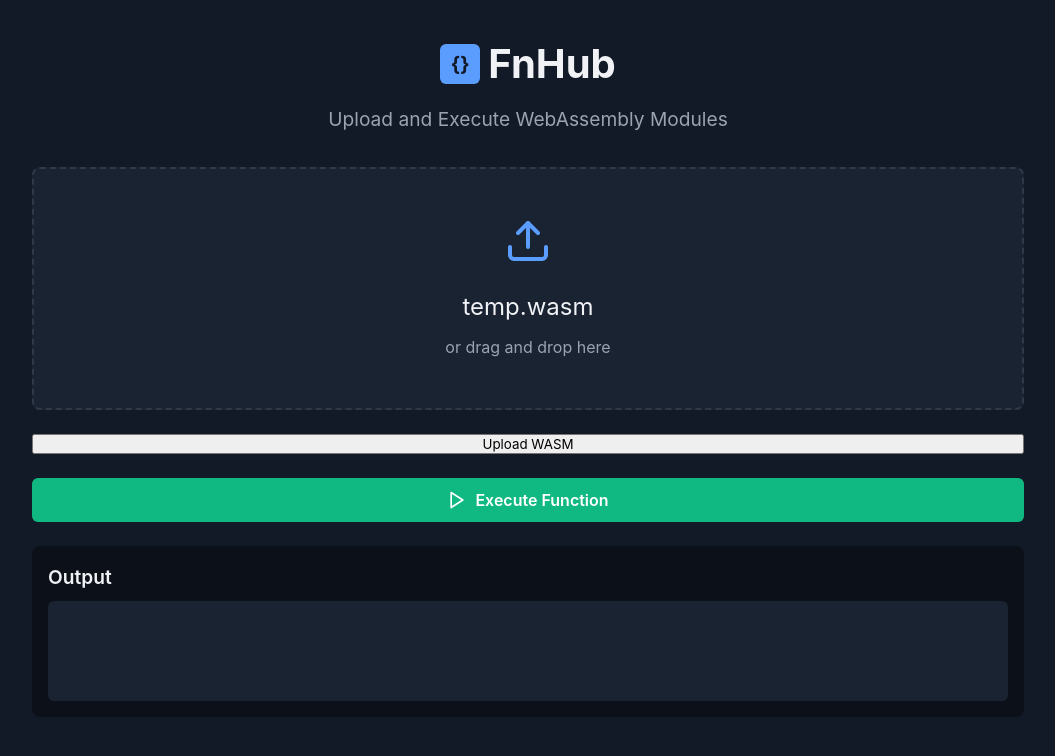
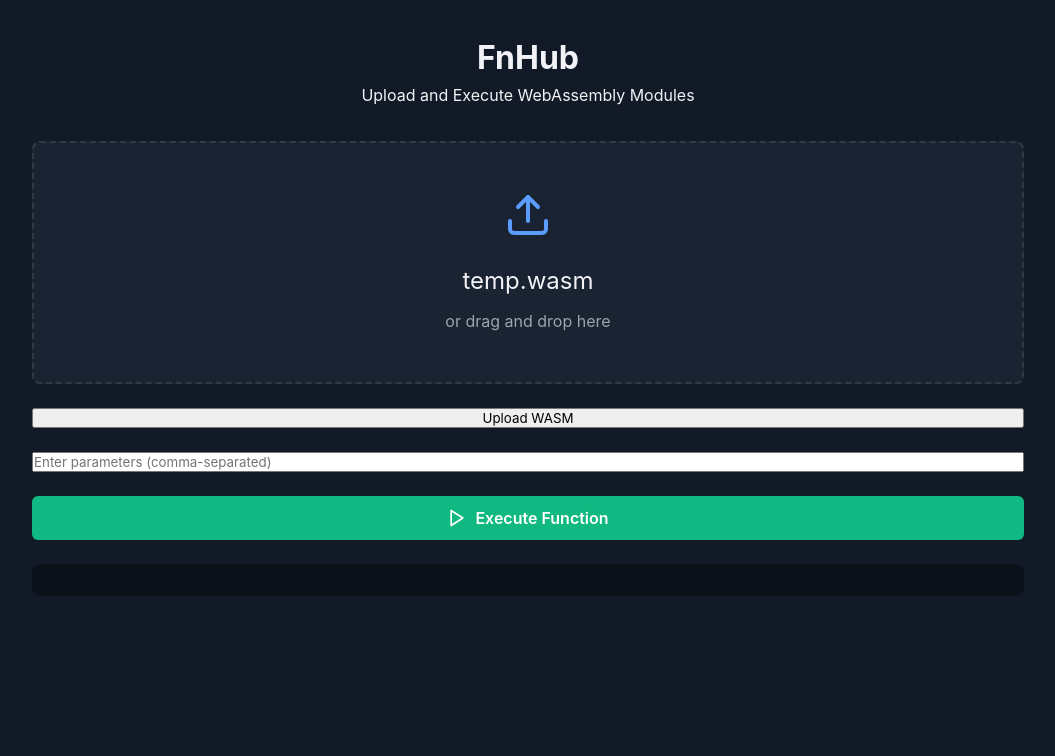
Before and after one commit to fnhub-io/fnhub-page, a React (Create React App) app: page / in a window 1280 px wide. Shown: the top 756 px of the page, without its empty margins (112-1167 px from the left). Built offline with nearby package versions, Linux system fonts and the light colour scheme.

Commit message:
new-frontend

```diff
--- a/src/App.js
+++ b/src/App.js
@@ -10,6 +10,7 @@ function App() {
   const [isExecuting, setIsExecuting] = useState(false);
   const fileInputRef = useRef(null);
   const dropZoneRef = useRef(null);
+  const [params, setParams] = useState("");
 
   const handleFileChange = (event) => {
     const selectedFile = event.target.files[0];
@@ -23,21 +24,17 @@ function App() {
 
   const handleDragOver = (event) => {
     event.preventDefault();
-    event.stopPropagation();
     dropZoneRef.current.classList.add("drag-over");
   };
 
   const handleDragLeave = (event) => {
     event.preventDefault();
-    event.stopPropagation();
     dropZoneRef.current.classList.remove("drag-over");
   };
 
   const handleDrop = (event) => {
     event.preventDefault();
-    event.stopPropagation();
     dropZoneRef.current.classList.remove("drag-over");
-
     const droppedFile = event.dataTransfer.files[0];
     if (droppedFile && droppedFile.name.endsWith(".wasm")) {
       setFile(droppedFile);
@@ -45,6 +42,10 @@ function App() {
       setOutput("");
       setIsError(false);
     }
+  };
+
+  const handleParamsChange = (event) => {
+    setParams(event.target.value);
   };
 
   const uploadWasm = async () => {
@@ -91,9 +92,12 @@ function App() {
       const response = await fetch("http://localhost:8080/execute", {
         method: "POST",
         headers: {
-          "Content-Type": "text/plain",
+          "Content-Type": "application/json",
         },
-        body: fileName, // Send just the filename
+        body: JSON.stringify({
+          fn_name: fileName,
+          params: params.split(",").map((p) => p.trim()),
+        }),
       });
 
       if (!response.ok) {
@@ -110,31 +114,21 @@ function App() {
     }
   };
 
-  const handleContainerClick = () => {
-    fileInputRef.current.click();
-  };
-
   return (
     <div className="app-container">
       <header className="app-header">
-        <div className="logo">
-          <div className="logo-icon">
-            <span className="code-bracket">{"{"}</span>
-            <span className="code-bracket">{"}"}</span>
-          </div>
-          <h1>FnHub</h1>
-        </div>
-        <p className="subtitle">Upload and Execute WebAssembly Modules</p>
+        <h1>FnHub</h1>
+        <p>Upload and Execute WebAssembly Modules</p>
       </header>
 
       <main className="app-main">
         <div
           className="upload-container"
           ref={dropZoneRef}
-          onClick={handleContainerClick}
           onDragOver={handleDragOver}
           onDragLeave={handleDragLeave}
           onDrop={handleDrop}
+          onClick={() => fileInputRef.current.click()}
         >
           <div className="upload-icon">
             <FiUpload size={48} color="#5b9dff" />
@@ -149,25 +143,24 @@ function App() {
             className="file-input"
           />
         </div>
-
         <button className="upload-button" onClick={uploadWasm}>
           Upload WASM
         </button>
-
+        <input
+          type="text"
+          placeholder="Enter parameters (comma-separated)"
+          value={params}
+          onChange={handleParamsChange}
+        />
         <button
           className="execute-button"
           onClick={executeWasm}
           disabled={isExecuting}
         >
-          <FiPlay size={20} />
-          Execute Function
+          <FiPlay size={20} /> Execute Function
         </button>
-
-        <div className="output-container">
-          <h2>Output</h2>
-          <div className={`output-content ${isError ? "error" : ""}`}>
-            {output}
-          </div>
+        <div className={`output-container ${isError ? "error" : ""}`}>
+          {output}
         </div>
       </main>
     </div>
```
